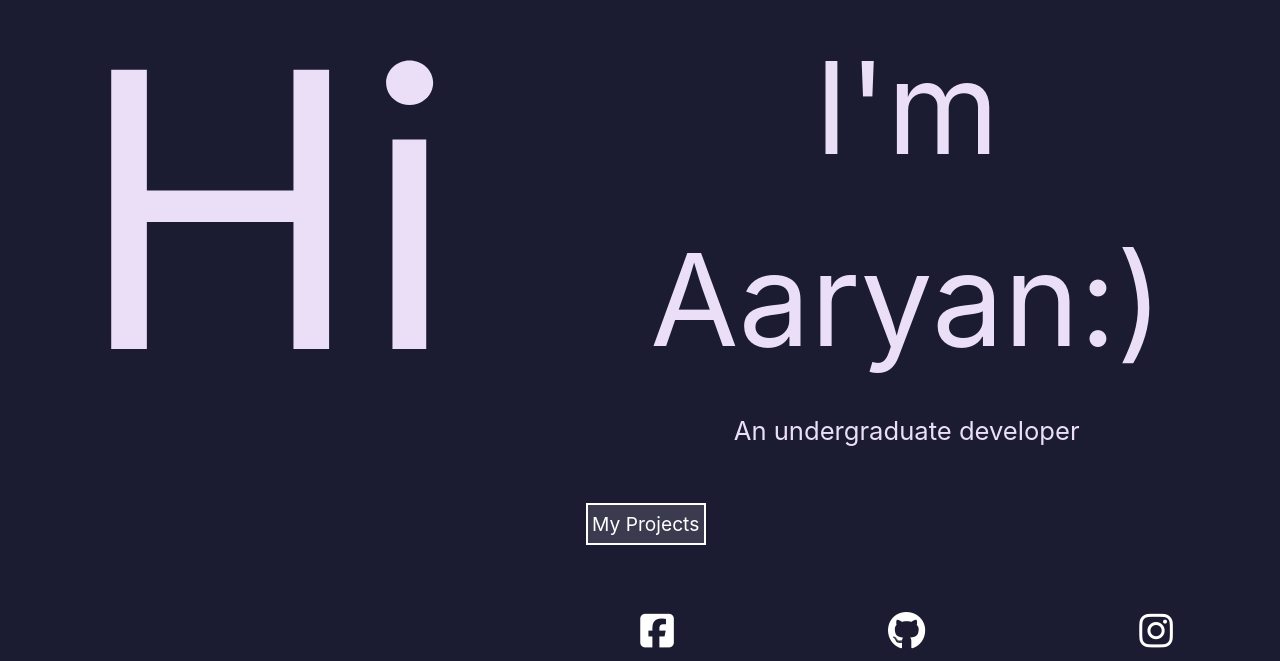
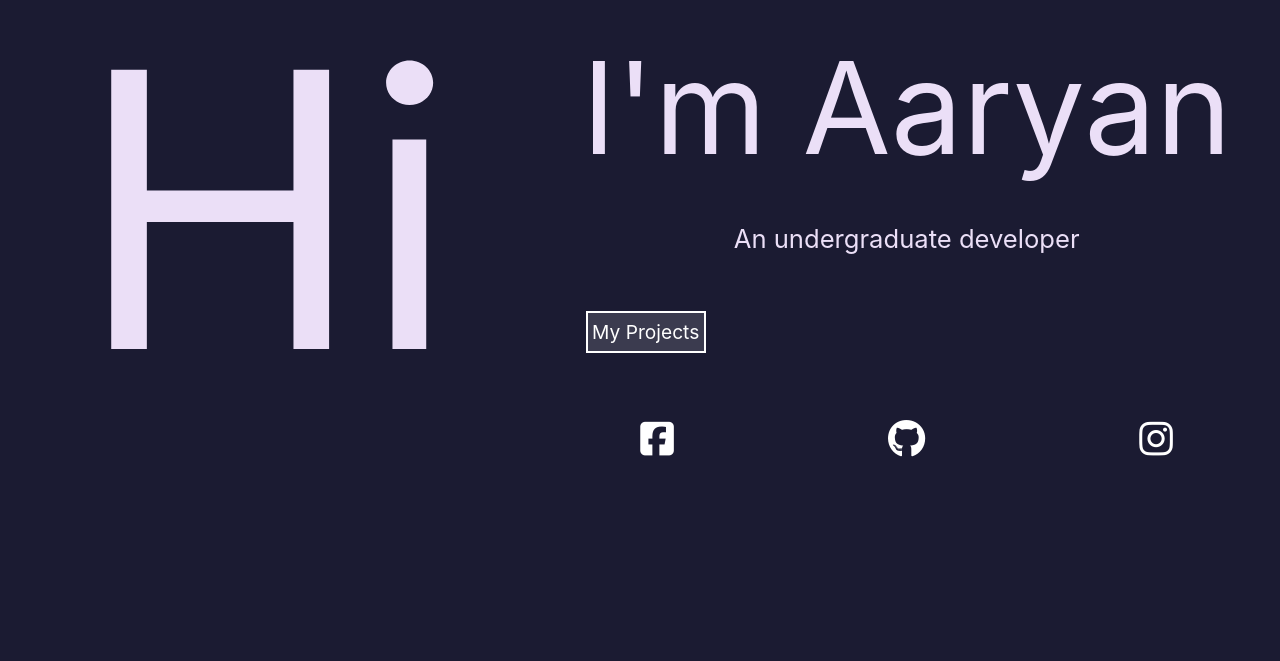
Before and after one commit to aaryandewan/aaryandewan.github.io, a plain HTML site: page index.html in a window 1280 px wide. Shown: the part 153-814 px from the top of the page. Drawn offline with nearby package versions, Linux system fonts and the light colour scheme.

Commit message:
Removed :)

```diff
--- a/index.html
+++ b/index.html
@@ -24,7 +24,7 @@
 
 		</div>
 		<div class="col-md-7" style="margin-top: 7%;">
-		<p class="text-center name" style="font-size: 10vw">I'm Aaryan:)</p>
+		<p class="text-center name" style="font-size: 10vw">I'm Aaryan</p>
 		<p class="text-center dev" style="font-size: 2vw" >An undergraduate developer</p>
 
 		<div class="row">
```
